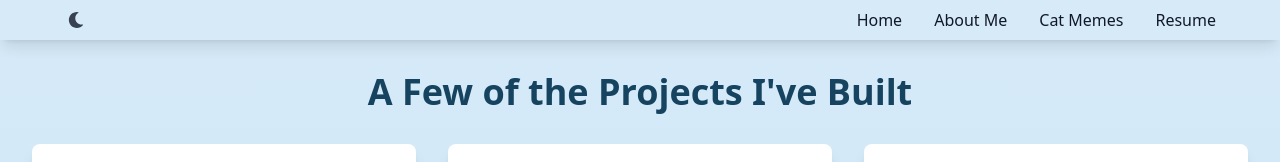
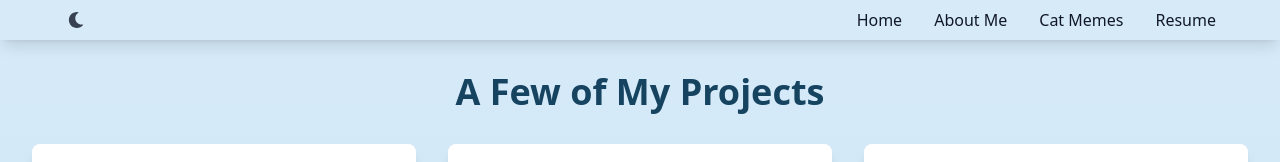
Before and after one commit to jonathankerth/my-portfolio, a Next.js app: page /Projects in a window 1280 px wide. Shown: the top 162 px of the page. Built offline with nearby package versions, Linux system fonts and the light colour scheme.

Commit message:
remove unused technologies

```diff
--- a/src/pages/Projects.jsx
+++ b/src/pages/Projects.jsx
@@ -177,7 +177,7 @@ export default function Projects() {
             theme === 'dark' ? 'text-[#ECF0F1]' : 'text-[#154360]'
           }`}
         >
-          A Few of the Projects I've Built
+          A Few of My Projects
         </h1>
         <div className="grid grid-cols-1 md:grid-cols-2 lg:grid-cols-3 gap-8 px-4">
           {projects.map((project) => (
```
